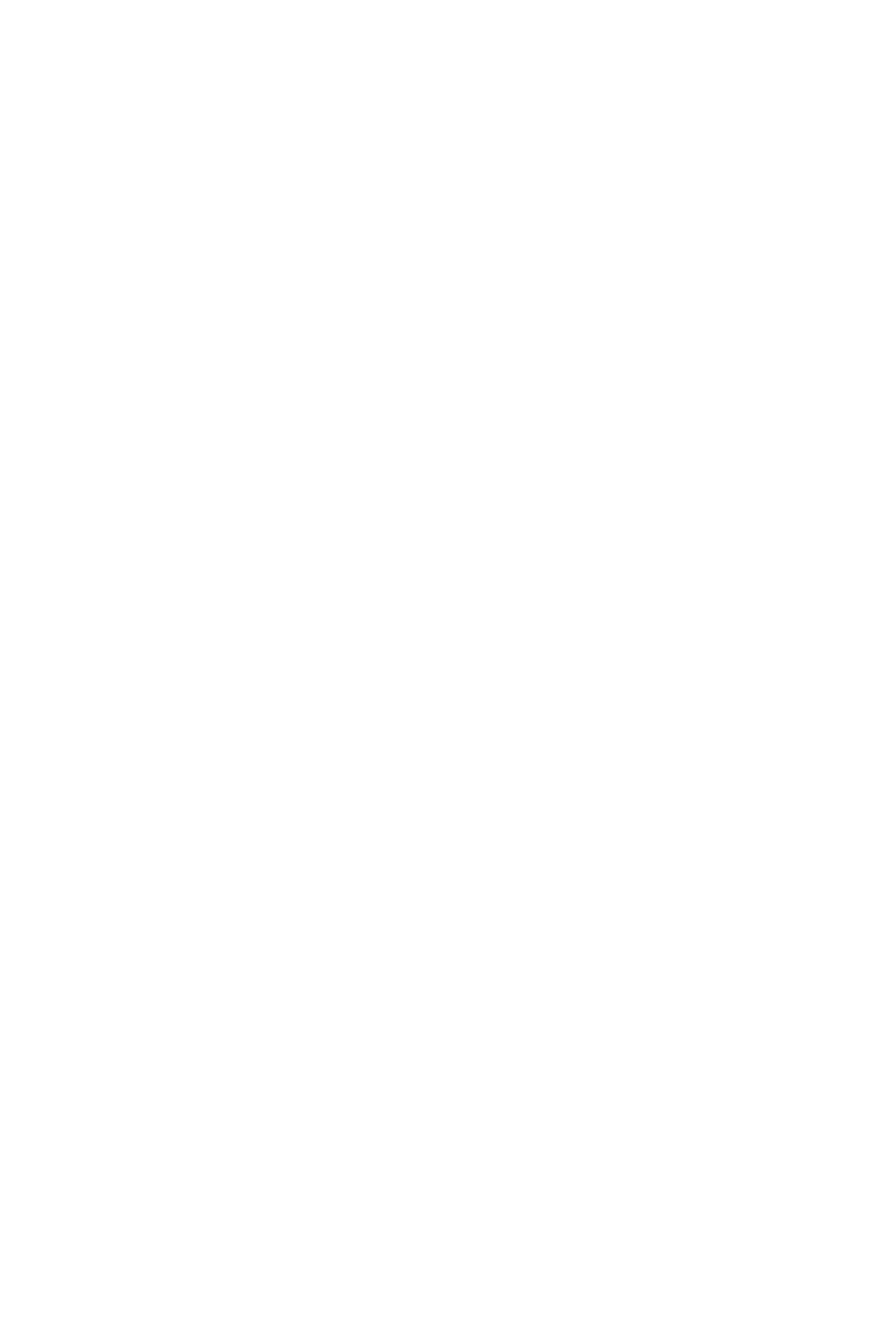
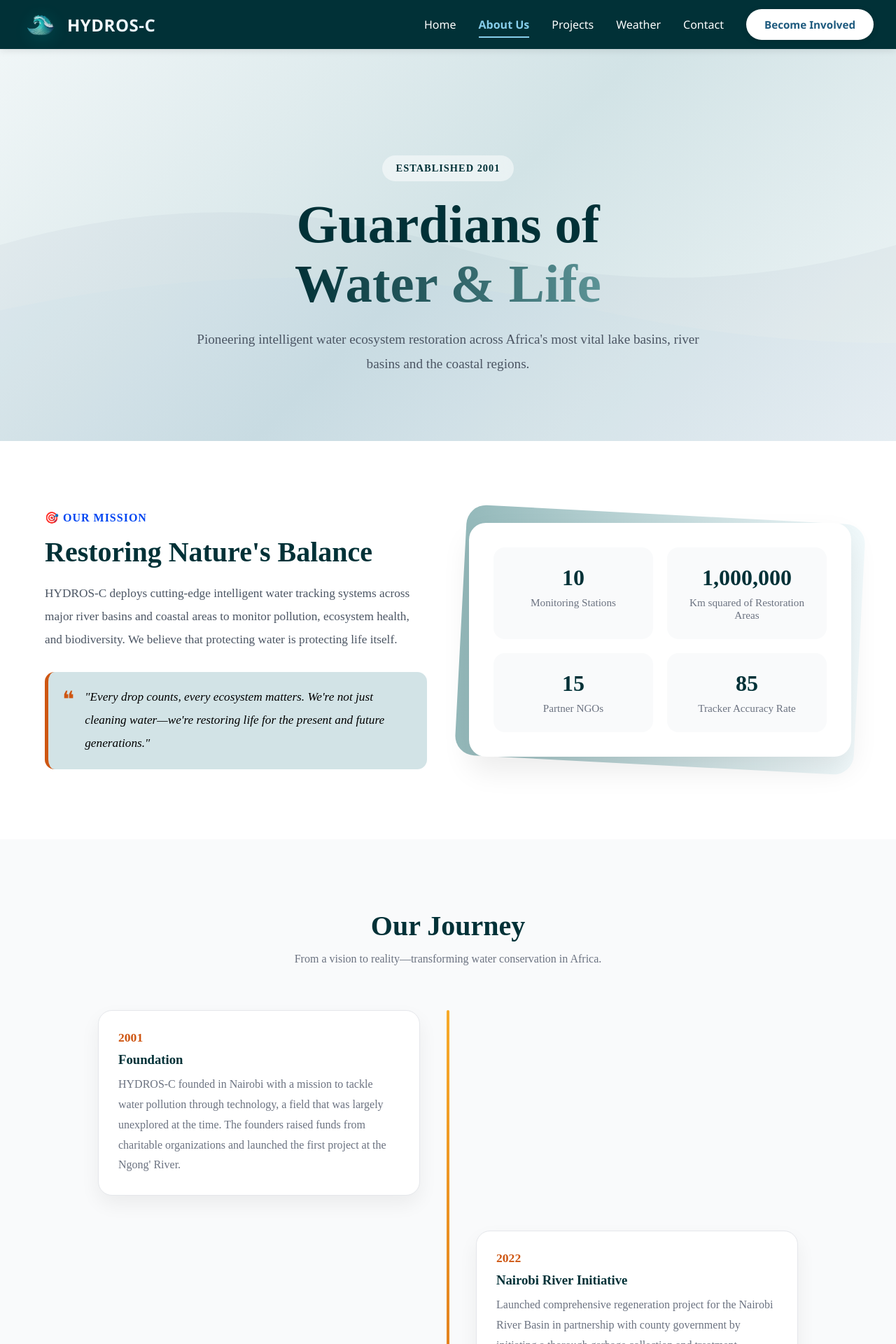
Before and after one commit to delarum/hydrosphere-c-client, a React (Vite) app: page /About in a window 1280 px wide. Before the commit this address had no page. Shown: the top 1920 px of the page at 70% size. Before the commit the page ends 800 px from the top, so only its background shows below. Built offline with nearby package versions, Linux system fonts and the light colour scheme.

Commit message:
add About.jsx link to the navbar and customize the styles

```diff
--- a/src/App.jsx
+++ b/src/App.jsx
@@ -1,6 +1,7 @@
 import React from 'react'
 import Home from './pages/Home'
 import Contact from './pages/Contact';
+import About from './pages/About';
 import { Routes, Route } from 'react-router-dom';
 
 function App() {
@@ -8,6 +9,8 @@ function App() {
     <Routes>
     <Route path="/" element={<Home />} />
     <Route path="/contact" element={<Contact />} />
+    <Route path="/about" element={<About />} />
+
     </Routes>
   );
 }
--- a/src/components/navbar.jsx
+++ b/src/components/navbar.jsx
@@ -21,7 +21,7 @@ const Navbar = () => {
 
   const navLinks = [
     { name: 'Home', path: '/' },
-    { name: 'About Us', path: '/about' },
+    { name: 'About Us', path: '/About' },
     { name: 'Projects', path: '/projects' },
     { name: 'Weather', path: '/weather' },
     { name: 'Contact', path: '/Contact' },
--- a/src/styles/about.css
+++ b/src/styles/about.css
@@ -1,9 +1,9 @@
 .wave-bg {
-            background: linear-gradient(135deg, #b8e6e6 0%, #e0f7f7 100%);
+            background: linear-gradient(135deg, #a1c4c9 0%, #d2e3e6 100%);
         }
 
         .gradient-text {
-            background: linear-gradient(135deg, #1e3a5f 0%, #3b82f6 100%);
+            background: linear-gradient(135deg, #1c555c 0%, #3e7a82 100%);
             -webkit-background-clip: text;
             background-clip: text;
             -webkit-text-fill-color: transparent;
@@ -19,7 +19,7 @@
         }
 
         .timeline-line {
-            background: linear-gradient(to bottom, #3b82f6, #1e3a5f);
+            background: linear-gradient(to bottom, #297376, #013137);
         }
 
         .pulse-ring {
@@ -60,7 +60,7 @@
         }
         .about-page {
   background: #f9fafb;
-  color: #1f2937;
+  color: #013137;
   overflow-x: hidden;
 }
 
@@ -73,7 +73,7 @@
   position: relative;
   overflow: hidden;
   padding: 140px 20px 80px;
-  background: linear-gradient(135deg, #f0f9ff, #e0f2fe, #f8fafc);
+  background: linear-gradient(135deg, #f0f6f7, #d2e3e6, #f0f6f7);
 }
 
 .wave-overlay {
@@ -102,7 +102,7 @@
   -webkit-backdrop-filter: blur(8px);
   backdrop-filter: blur(8px);
   border-radius: 999px;
-  color: #1e3a5f;
+  color: #013137;
   font-weight: 600;
   font-size: 0.9rem;
   letter-spacing: 1px;
@@ -111,13 +111,13 @@
 
 .about-hero h1 {
   font-size: clamp(2.8rem, 6vw, 5rem);
-  color: #1e3a5f;
+  color: #013137;
   line-height: 1.1;
   margin-bottom: 20px;
 }
 
 .about-hero h1 span {
-  background: linear-gradient(to right, #1e3a5f, #3b82f6);
+  background: linear-gradient(to right, #013137, #5c9396);
   -webkit-background-clip: text;
   background-clip: text;
   -webkit-text-fill-color: transparent;
@@ -152,7 +152,7 @@
 
 .section-center h2 {
   font-size: 2.5rem;
-  color: #1e3a5f;
+  color: #013137;
   margin-bottom: 10px;
 }
 
@@ -170,7 +170,7 @@
 }
 
 .section-label {
-  color: #3b82f6;
+  color: #0145f2;
   font-weight: 700;
   margin-bottom: 16px;
   letter-spacing: 1px;
@@ -178,7 +178,7 @@
 
 .mission-text h2 {
   font-size: 2.5rem;
-  color: #1e3a5f;
+  color: #013137;
   margin-bottom: 20px;
 }
 
@@ -193,18 +193,18 @@
   gap: 15px;
   margin-top: 30px;
   padding: 20px;
-  background: #eff6ff;
-  border-left: 5px solid #3b82f6;
+  background: #d2e3e6;
+  border-left: 5px solid #ce5612;
   border-radius: 14px;
 }
 
 .quote-icon {
   font-size: 2rem;
-  color: #3b82f6;
+  color: #ce5612;
 }
 
 .quote-box p {
-  color: #1e3a5f;
+  color: black;
   font-style: italic;
   font-weight: 500;
 }
@@ -217,7 +217,7 @@
   content: "";
   position: absolute;
   inset: -12px;
-  background: linear-gradient(to right, #b8e6e6, #dbeafe);
+  background: linear-gradient(to right, #297376, #e4f4f8);
   border-radius: 28px;
   transform: rotate(3deg);
   opacity: 0.5;
@@ -247,7 +247,7 @@
 .counter {
   font-size: 2rem;
   font-weight: 800;
-  color: #1e3a5f;
+  color: #013137;
 }
 
 .stat-box p {
@@ -274,7 +274,7 @@
   top: 0;
   width: 4px;
   height: 100%;
-  background: linear-gradient(to bottom, #3b82f6, #1e3a5f);
+  background: linear-gradient(to bottom, #f7aa29, #ce5612);
   transform: translateX(-50%);
   border-radius: 10px;
 }
@@ -309,13 +309,13 @@
 }
 
 .timeline-card .year {
-  color: #3b82f6;
+  color: #ce5612;
   font-weight: 800;
   font-size: 1.1rem;
 }
 
 .timeline-card h3 {
-  color: #1e3a5f;
+  color: #013137;
   margin: 10px 0;
 }
 
@@ -325,7 +325,7 @@
 }
 
 .active-card {
-  background: linear-gradient(135deg, #1e3a5f, #2d5a87);
+  background: linear-gradient(135deg, #013137, #215e68);
   color: white;
 }
 
@@ -365,7 +365,7 @@
 .value-icon {
   width: 65px;
   height: 65px;
-  background: #3b82f6;
+  background:#87e990;
   color: white;
   font-size: 1.8rem;
   display: flex;
@@ -376,7 +376,7 @@
 }
 
 .value-card h3 {
-  color: #1e3a5f;
+  color: #013137;
   margin-bottom: 14px;
 }
 
@@ -388,7 +388,7 @@
 /* ================= FLAGSHIP ================= */
 .flagship-section {
   padding: 100px 0;
-  background: #1e3a5f;
+  background: #013137;
   color: white;
   position: relative;
   overflow: hidden;
@@ -438,7 +438,7 @@
 }
 
 .flagship-text p {
-  color: #dbeafe;
+  color: #fff;
   line-height: 1.9;
   margin-bottom: 20px;
 }
@@ -460,11 +460,11 @@
 
 .mini-box h3 {
   font-size: 2rem;
-  color: #bfdbfe;
+  color: #c1d9de;
 }
 
 .mini-box p {
-  color: #dbeafe;
+  color: white;
   margin: 0;
 }
 
@@ -539,12 +539,12 @@
 }
 
 .team-card h3 {
-  color: #1e3a5f;
+  color: black;
   margin-bottom: 8px;
 }
 
 .team-card h4 {
-  color: #3b82f6;
+  color: #5c9396;
   margin-bottom: 14px;
 }
 
@@ -564,7 +564,7 @@
   text-align: center;
   text-transform: uppercase;
   letter-spacing: 2px;
-  color: #6b7280;
+  color: #297376;
   margin-bottom: 40px;
 }
 
@@ -575,14 +575,14 @@
   gap: 40px;
   font-size: 1.5rem;
   font-weight: 700;
-  color: #1e3a5f;
+  color: #013137;
   opacity: 0.75;
 }
 
 /* ================= CTA ================= */
 .about-cta-section {
   padding: 100px 0;
-  background: linear-gradient(to right, #1e3a5f, #2d5a87);
+  background: linear-gradient(to right, #013137, #297376);
   color: white;
   text-align: center;
 }
```
Also changed, not shown: src/pages/About.jsx (+4 -4 lines).
